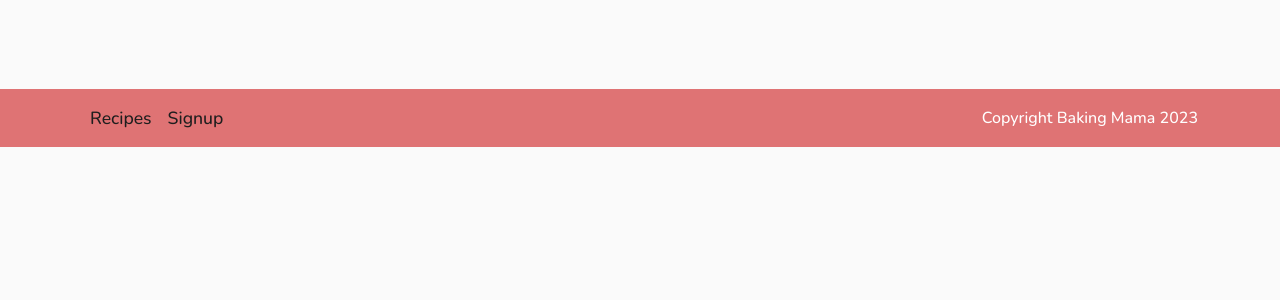
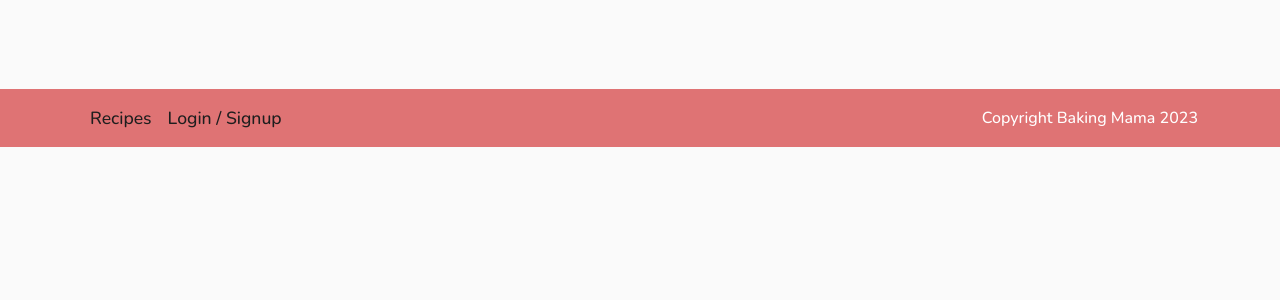
Before and after one commit to rnc-personal/ci-fullstack-pp4, a Django app: page /accounts/signup/ in a window 1280 px wide. Shown: the part 653-953 px from the top of the page. Run offline with Django 3.2, Linux system fonts and the light colour scheme; some libraries are stand-ins or nearby versions.

Commit message:
FIX: Footer Login Text

```diff
--- a/templates/base.html
+++ b/templates/base.html
@@ -177,13 +177,13 @@
                 {% if not user.is_authenticated %}
                 <div class="character-link">
                     <a href="/accounts/signup">
-                        <div class="character-name">Signup</div>
+                        <div class="character-name">Login / Signup</div>
                     </a>
                 </div>
                 {% else %}
                 <div class="character-link">
                     <a href="/accounts/login">
-                        <div class="character-name">Login</div>
+                        <div class="character-name">Logout</div>
                     </a>
                 </div>
                 {% endif %}
```
